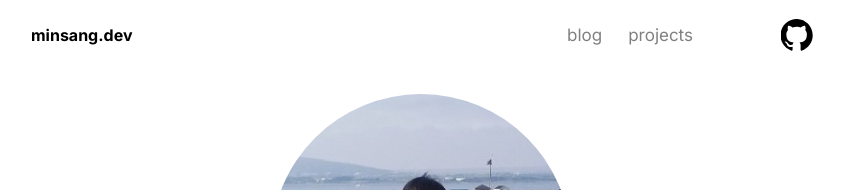
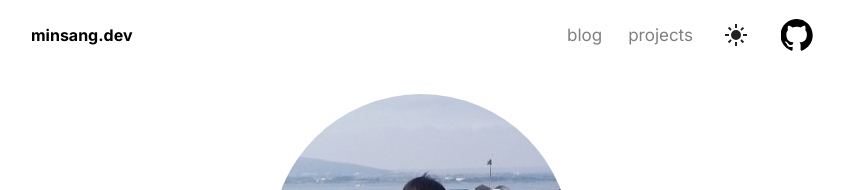
Before and after one commit to jeongminsang/next-blog, a Next.js app: page / in a window 1280 px wide. Shown: the top 190 px of the page, without its empty margins (219-1063 px from the left). Built offline with nearby package versions, Linux system fonts and the light colour scheme.

Commit message:
fix theme error

```diff
--- a/app/components/ThemeChanger.tsx
+++ b/app/components/ThemeChanger.tsx
@@ -27,7 +27,7 @@ export default function ThemeToggleButton() {
   }
 
   const toggleTheme = () => {
-    setTheme((prev) => (prev === "light" ? "dark" : "light"));
+    setTheme((prev) => (prev === "dark" ? "light" : "dark"));
   };
 
   return (
@@ -93,7 +93,7 @@ export const ThemeIcons = styled.div<{
     transform: scale(1.2);
   }
   animation: ${({ $icontype, $thememode }) => {
-      if ($thememode === "light") {
+      if ($thememode === "light" || $thememode === "system") {
         return $icontype === "sun" ? rotateUp : rotateDown;
       } else {
         return $icontype === "sun" ? rotateDown : rotateUp;
```
